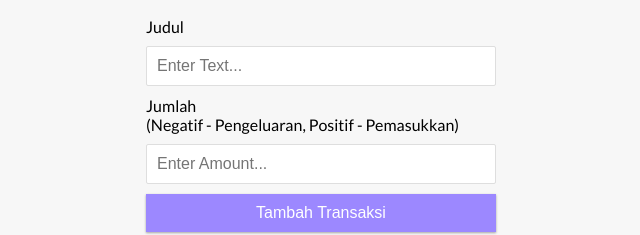
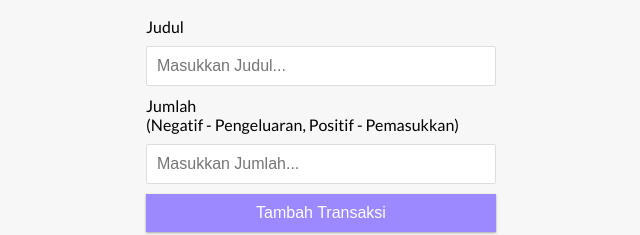
Before and after one commit to doniwirawan/expense-_tracker, a plain HTML site: page index.html in a window 1280 px wide. Shown: the part 463-698 px from the top of the page, 319-959 px from the left. Drawn offline with Linux system fonts and the light colour scheme.

Commit message:
change the placeholder text

```diff
--- a/index.html
+++ b/index.html
@@ -30,11 +30,11 @@
          <form  id="form">
              <div class="form-control">
                  <label for="text">Judul</label>
-                 <input type="text" id="text" placeholder="Enter Text...">
+                 <input type="text" id="text" placeholder="Masukkan Judul...">
              </div>
              <div class="form-control">
                  <label for="amount">Jumlah <br>(Negatif - Pengeluaran,  Positif - Pemasukkan)</label>
-                 <input type="text" name="" id="amount" placeholder="Enter Amount...">
+                 <input type="text" name="" id="amount" placeholder="Masukkan Jumlah...">
              </div>
             <button class="btn ">Tambah Transaksi</button>
          </form>
```
